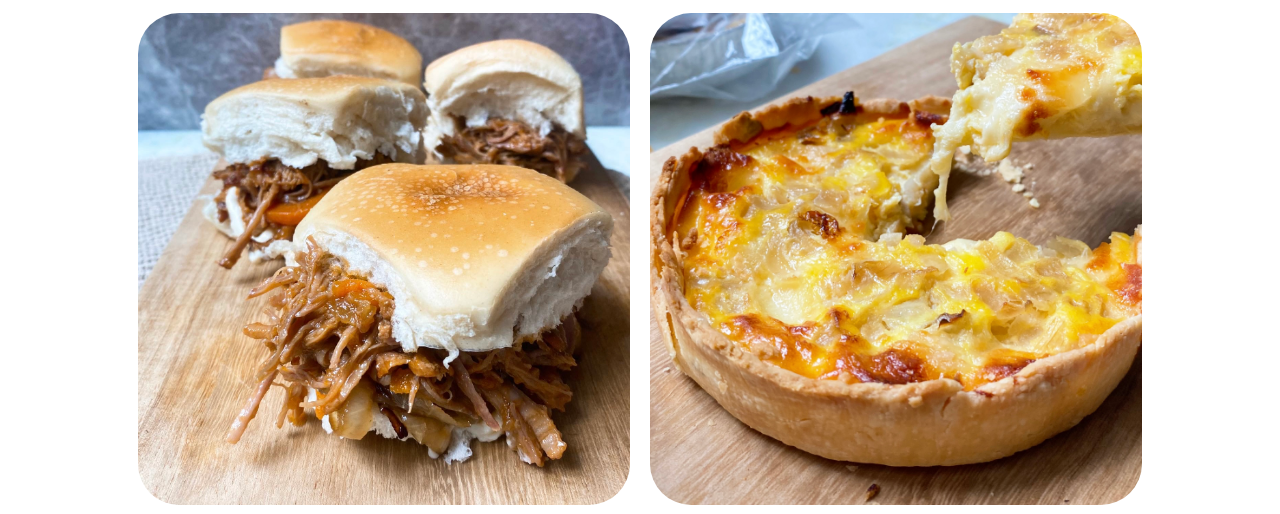
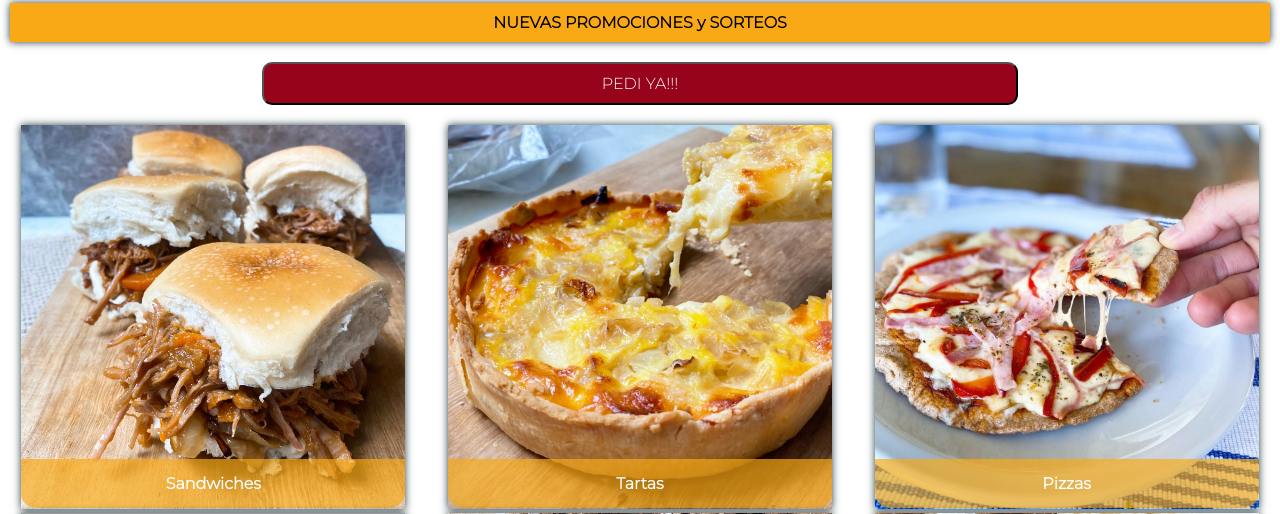
Before and after one commit to gabrielbocchio/grupo_3_conunapizcadesal, a Node server app: page / in a window 1280 px wide. Shown: the part 1210-1724 px from the top of the page. Run offline with Node 20, Linux system fonts and the light colour scheme; some libraries are stand-ins or nearby versions; grey boxes are pictures that could not be loaded.

Commit message:
Se  agrego nuevas imagenes, se opto por sacarle e color verde al DIV y agregar sombra

```diff
--- a/public/css/styles.css
+++ b/public/css/styles.css
@@ -20,14 +20,18 @@
     --verde-footer1: #2E8780;
     --verde: #77bda3;
     --verde-nav-footer: #263D42;
-    --mostaza : #FAA916;
+    --mostaza: #FAA916;
+    --mostaza-tralucido : #faaa16ab;
     --rojo: #96031A;
+
     /* FIRST MOVIL */
-    --title-nav-MF: 24px;
-    --title2-nav-MF: 26px;
-    --title-footer-MF: 16px;
-    --texto-footer-texto-MF: 12px;
-    --button-nav-MF: 20px;
+    --MF-title-nav: 24px;
+    --MF-title2-nav: 26px;
+    --MF-main-photo-title: 14px;
+    --MF-main-button: 16px;
+    --MF-title-footer: 16px;
+    --MF-texto-footer-texto: 12px;
+    --MF-button-nav: 20px;
     /* MIN-WIDTH: 576px */
     --title-nav-576px: 32px;
     --title2-nav-576px: 36px;
@@ -124,42 +130,83 @@
     background: var(--gradiente);
 }
 
-/* --- MAIN --- */
-/* ESTE MAIN ES DE PRUEBA, SE DEBE BORRAR */
+/* ------------------------------------ */
+                /*MAIN*/
+/* ------------------------------------ */
+
 .main-body {
     background: var(--blanco);
 }
-.photo img{
+.main-areas img{
     width: 100%;
 }
-.litle-photo{
+.button-area{
+    display: flex;
+    flex-direction: column;
+    justify-content: center;
+    margin-left: 10px;
+    margin-right: 10px;
+    margin-bottom: 20px;
+}
+.area-texto{
     width: 100%;
+    background-color: var(--mostaza);
+    box-shadow: 0 0 8px var(--verde-nav-footer);
+    text-align: center;
+    margin-bottom: 20px;
+    font-size: var(--MF-main-button);
+    padding: 10px 20px;
+}
+.button-pedido{
+    width: 60%;
+    margin: auto;
+    padding: 10px 40px;
+    border-radius: 10px;
+    background-color: var(--rojo);
+    color: var(--blanco);
+    font-size: var(--MF-main-button);
+}
+
+.photo-area{
+    width: 80%;
+    margin: auto;
     display: flex;
     flex-wrap: wrap;
     justify-content: center;
 }
-.litle-photo {
-    width: 80%;
+.litle-photo{
+    width:90%;
+    position: relative;
     margin: auto;
-    /* background-color: var(--verde) */
+    margin: 5px;
 }
 .litle-photo img{
-    width: 50%;
-    padding: 10px 10px;
-    border-radius: 10%;
+    width: 100%;
+    border-radius: 15px;
+    box-shadow: 0 0 8px var(--verde-nav-footer);
 }
 
+.title-photo{
+    text-align: center;
+    font-size: var(--MF-main-photo-title);
+    position: absolute;
+    background-color: var(--mostaza-tralucido);
+    bottom:5px;
+    border-radius: 0 0 15px 15px ;
+    width: 100%;
+    text-align: center;
+    padding: 15px 10px;
+}
 
+/* ------------------------------------ */
+                /*FOOTER*/
+/* ------------------------------------ */
 
-/* ACA TERMINO EL MAIN, HASTA AHI SE PUEDE BORRAR */
-/* --- FOOTER PRINCIPAL --- */
 .footer{
     /* position: fixed; */
     /* bottom: 0; */
     width: 100%;
     background-color: var(--verde-footer1);
-
-
 }
 .footer-main{
     display: flex;
@@ -273,16 +313,27 @@
         text-align: center;
         font-size: 25px;
     }
+/* ------------------------------------ */
+                /* MAIN */
+/* ------------------------------------ */
+    .litle-photo{
+        width: 48%;
+    }
+/* ------------------------------------ */
+                /*FOOTER*/
+/* ------------------------------------ */
     .footer-copyright{
         text-align: left;
         padding: 10px 10px;
         font-size: var(--title-footer-576px);
         color: var(--blanco);
-
     }
 }
 
 @media(min-width: 768px){
+/* ------------------------------------ */
+                /*HEADER*/
+/* ------------------------------------ */
     .main-header{
         display: flex;
         flex-wrap: wrap;
@@ -398,8 +427,89 @@
         color: var(--blanco);
     }
 }
+@media(min-width:992px){
+/* ------------------------------------ */
+                /*HEADER*/
+/* ------------------------------------ */
+.main-header{
+    background-color: transparent;
+    position: relative;
+    z-index: 100;
+}
+
+/* ------------------------------------ */
+                /*MAIN*/
+/* ------------------------------------ */
+
+    .main-areas{
+    position: relative;
+    bottom: 249px;
+}
+.photo-area{
+    width: 100%;
+    justify-content: space-around;
+}
+
+}
 @media(min-width: 1200px) {
-    .logo{
-        width: 180px;
-    }
+/* ------------------------------------ */
+                /*HEADER*/
+/* ------------------------------------ */
+.logo{
+    animation: none;
+    width: 180px;
+    border-radius: 50%;
+    -webkit-transform: rotate(0deg);
+    -moz-transform: rotate(0deg);
+    -o-transform: rotate(0deg);
+    -ms-transform: rotate(0deg);
+    transform: rotate(0deg);
+    transition: all;
+    -webkit-transition: transform 1300ms ease-in-out;
+    -moz-transition:transform 1300ms ease-in-out;
+    -ms-transition:transform 1300ms ease-in-out;
 }
+.logo:hover {
+    -webkit-transform: rotate(90deg);
+    -moz-transform: rotate(90deg);
+    -o-transform: rotate(90deg);
+    -ms-transform: rotate(90deg);
+    transform: rotate(90deg);
+    transition:all;
+     -webkit-transition: transform 1300ms ease-in-out;
+    -moz-transition:transform 1300ms ease-in-out;
+    -ms-transition:transform 1300ms ease-in-out;
+}
+
+/* ------------------------------------ */
+                /*MAIN*/
+/* ------------------------------------ */
+
+.litle-photo{
+    width: 30%;
+    position: relative;
+    background-color: var(--blanco);
+    margin: 0;
+}
+.litle-photo img{
+    width: 100%;
+    padding:0;
+    border-radius: 0%;
+    margin: 0px;
+}
+.litle-photo:hover h3{
+    height: 100%;
+}
+.title-photo{
+    text-align: center;
+    background-color: var(--mostaza-tralucido);
+    color: var(--blanco);
+    font-size: var(--MV-main-photo-title);
+    padding: 15px  30px;
+    width: 100%;
+    margin: 0;
+    position: absolute;
+    bottom: 5px;
+    left: 0;
+}
+}
--- a/src/view/home.html
+++ b/src/view/home.html
@@ -11,7 +11,7 @@
 <body  class="main-body">
     <header class="main-header">
         <div class="main-logo">
-            <img class="logo" src="images/LOGO_CUPSB.png" alt="Logo2">
+            <img class="logo" src="images/LOGO_CUPST.png" alt="Logo2">
             <div class="logo-title1">CON UNA<span class="logo-title2"> PIZCA DE SAL</span></div>
             <div class="nav-iconos">
                 <a href=""><i class="fa-brands fa-tiktok"></i></a>
@@ -35,15 +35,37 @@
     </header>
     <main class="main-body">
         <section class="main-section">
-            <article class="photo-areas">
-                <div class="photo">
-                    <img src="images/Picada_XL.jpg" alt="foto-picada">
-                    <div class="litle-photo">
-                        <img src="images/BB.jpg" alt="">
-                        <img src="images/Tarta_Cebolla.jpg" alt="">
-                        <img src="images/Wok_pollo.jpg" alt="">
-                        <img src="images/Goulash.jpg" alt="">
-                    </div>
+            <article class="main-areas">
+                <img src="images/Picada_XL.jpg" alt="foto-picada">
+            </article >
+            <article class="button-area">
+                <h4 class="area-texto">NUEVAS PROMOCIONES y SORTEOS</h4>
+                <button class="button-pedido">PEDI YA!!!</button>
+            </article>
+            <article class="photo-area">
+                <div class="litle-photo">
+                    <img src="images/BB.jpg" alt="">
+                    <h3 class="title-photo">Sandwiches</h3>
+                </div>
+                <div class="litle-photo">
+                    <img src="images/Tarta_Cebolla.jpg" alt="">
+                    <h3 class="title-photo">Tartas</h3>
+                </div>
+                <div class="litle-photo">
+                    <img src="images/Pizza.jpg" alt="">
+                    <h3 class="title-photo">Pizzas</h3>
+                </div>
+                <div class="litle-photo">
+                    <img src="images/Picada.jpg" alt="">
+                    <h3 class="title-photo">Picadas</h3>
+                </div>
+                <div class="litle-photo">
+                    <img src="images/Dulce.jpg" alt="">
+                    <h3 class="title-photo">Dulce</h3>
+                </div>
+                <div class="litle-photo">
+                    <img src="images/Carne.jpg" alt="">
+                    <h3 class="title-photo">Viandas</h3>
                 </div>
             </article>
         </section>
```
Also changed, not shown: other parts of public/css/styles.css (+18 -45 lines), public/images/Carne.jpg (added), public/images/Dulce.jpg (added), public/images/LOGO_CUPST.png (added), public/images/Picada Baires.JPG (deleted), public/images/Picada Clasica.JPG (deleted), public/images/Picada_XL2.jpg (added), public/images/Pizza.jpg (added), public/images/aa.jpg (deleted), public/images/aa.png (added), 3 other files.
